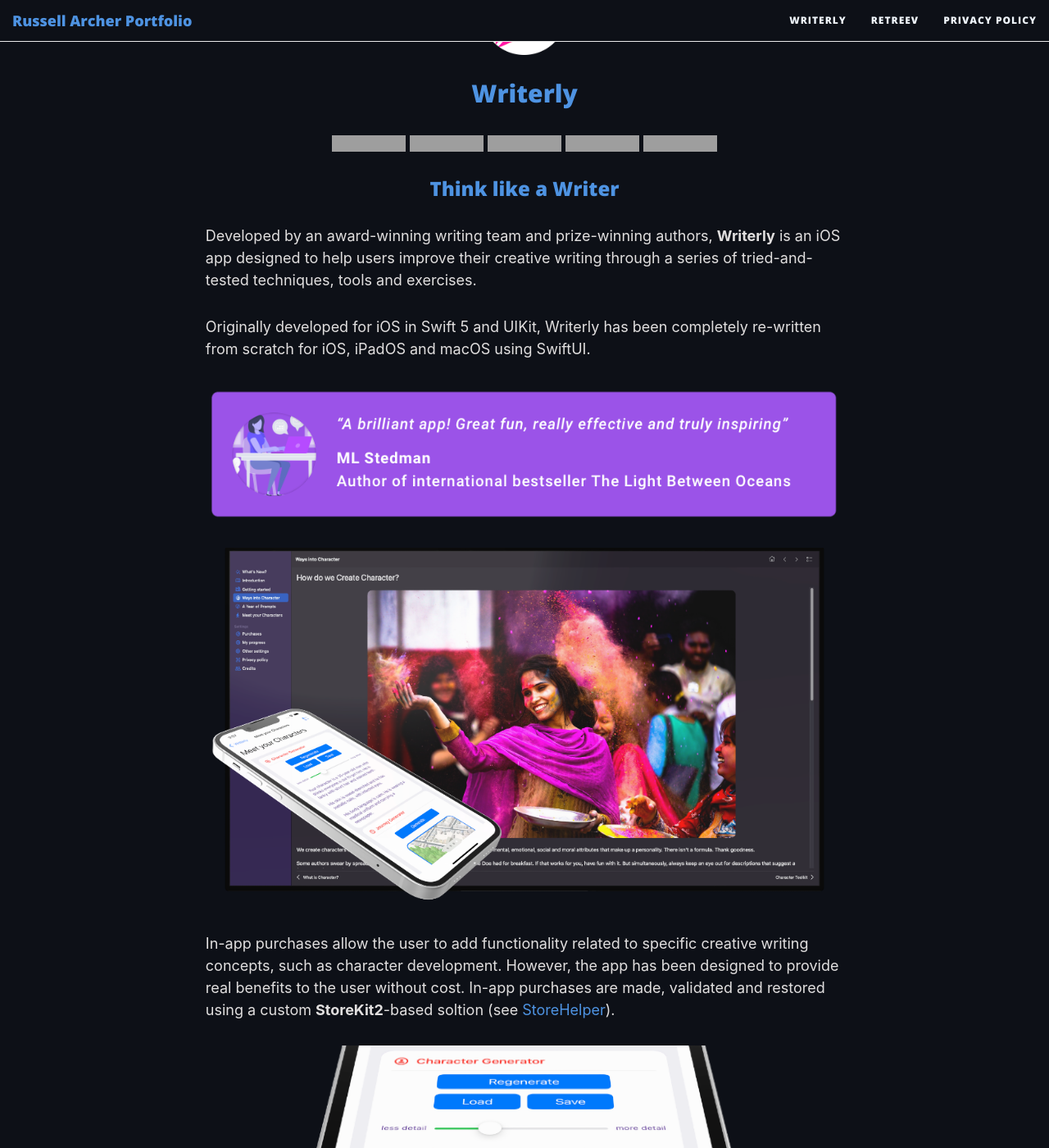
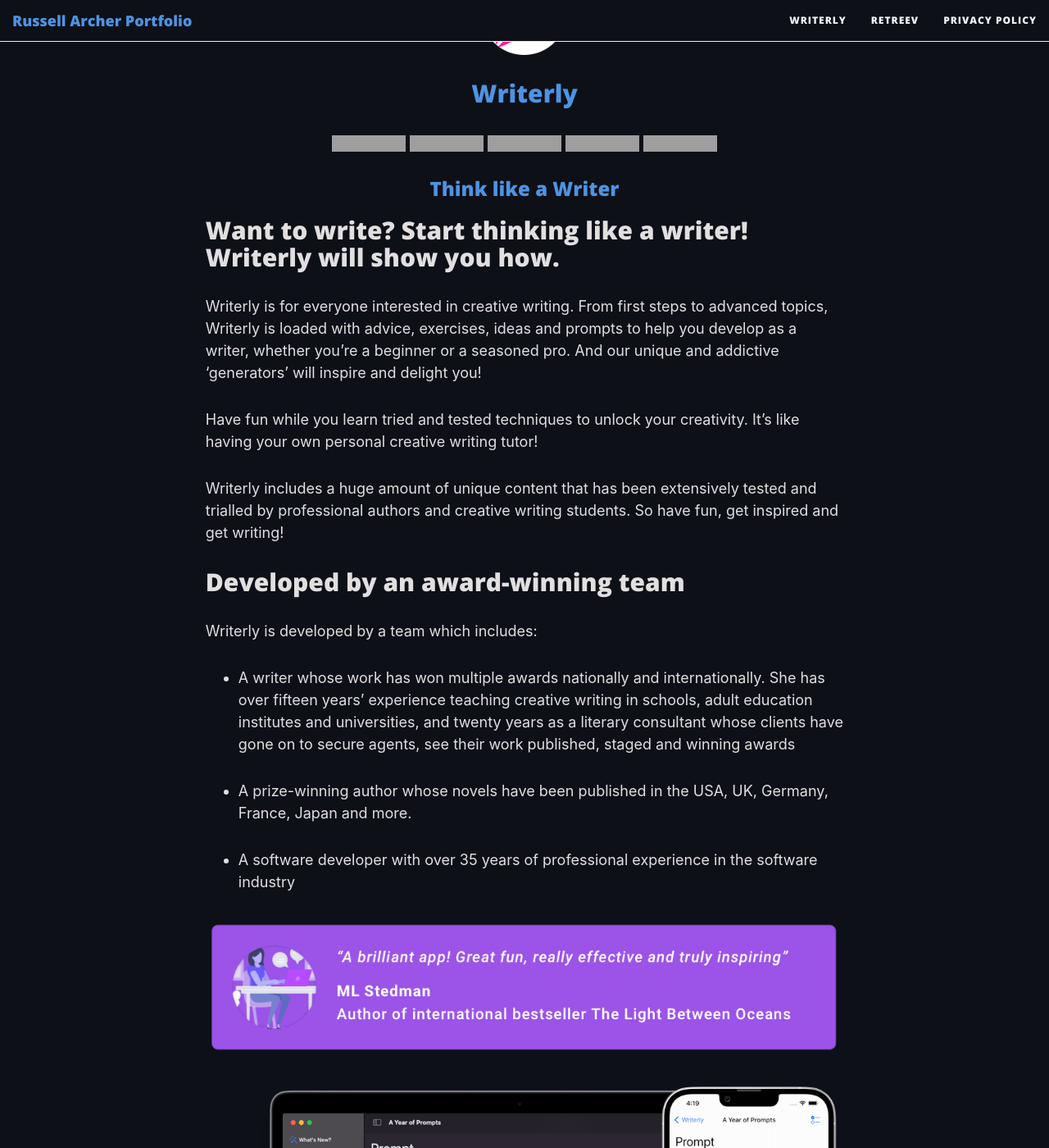
Before and after one commit to russell-archer/russell-archer.github.io, a Jekyll site: the page built from index.md, in a window 1280 px wide and 1400 px high, scrolled down 1280 px. Shown: the whole window at 82% size. Built offline with Jekyll 4.4.1, drawn with Linux system fonts in a browser that asks for light colours; nearby versions of some CDN libraries; some of the changed text lies outside the part shown; grey boxes are pictures that could not be loaded.

Commit message:
Updated index and artwork for writerly 2.2
Signed-off-by: Russell Archer <russell.archer@mac.com>

```diff
--- a/index.md
+++ b/index.md
@@ -6,7 +6,7 @@
 ---
 
 I'm a software developer based in London and Sevenoaks, UK, where I'm currently creating iOS and macOS apps with Swift, SwiftUI and UIKit.
-I have over 30 years experience in the industry in many different roles and with a range of technologies.
+I have over 35 years experience in the industry in many different roles and with a range of technologies.
 
 <p align="center">
     <img src="./img/designCons-2.png" />
@@ -63,10 +63,23 @@
     <a href="https://russell-archer.github.io/Writerly/">Think like a Writer</a>
 </h3>
 
-Developed by an award-winning writing team and prize-winning authors, **Writerly** is an iOS app designed to help users improve
-their creative writing through a series of tried-and-tested techniques, tools and exercises.
+## Want to write? Start thinking like a writer! Writerly will show you how.
 
-Originally developed for iOS in Swift 5 and UIKit, Writerly has been completely re-written from scratch for iOS, iPadOS and macOS using SwiftUI.
+Writerly is for everyone interested in creative writing. From first steps to advanced topics, Writerly is loaded with advice, exercises, ideas and prompts to help you develop as a writer, whether you’re a beginner or a seasoned pro. And our unique and addictive ‘generators’ will inspire and delight you!
+
+Have fun while you learn tried and tested techniques to unlock your creativity. It’s like having your own personal creative writing tutor!
+
+Writerly includes a huge amount of unique content that has been extensively tested and trialled by professional authors and creative writing students. So have fun, get inspired and get writing!
+
+## Developed by an award-winning team
+
+Writerly is developed by a team which includes:
+
+- A writer whose work has won multiple awards nationally and internationally. She has over fifteen years' experience teaching creative writing in schools, adult education institutes and universities, and twenty years as a literary consultant whose clients have gone on to secure agents, see their work published, staged and winning awards
+
+- A prize-winning author whose novels have been published in the USA, UK, Germany, France, Japan and more.
+
+- A software developer with over 35 years of professional experience in the software industry
 
 <p align="center">
     <a href="https://russell-archer.github.io/Writerly/">
@@ -80,15 +93,7 @@
     </a>
 </p>
 
-In-app purchases allow the user to add functionality related to specific creative writing concepts, such as character development.
-However, the app has been designed to provide real benefits to the user without cost. In-app purchases are made, validated and restored
-using a custom **StoreKit2**-based soltion (see <a href="https://github.com/russell-archer/StoreHelper">StoreHelper</a>).
-
-<p align="center">
-    <a href="https://russell-archer.github.io/Writerly/">
-        <img src="./img/mycDevicePromo1.png" />
-    </a>
-</p>
+Originally developed for iOS in Swift 5 and UIKit, Writerly has been completely re-written from scratch for iOS, iPadOS and macOS using **SwiftUI**.
 
 <hr />
 <p align="center">
@@ -126,9 +131,9 @@
 **Retreev** was developed in reponse to a simple, but common problem: how to *quickly and easily* request a ride home from a parent or friend
 and let them know exactly where you are!
 
-The app displays a map showing the user their current location and postal address. Tapping a contact zooms the map to show the
-location of both the user and the contact, as well as the distance between them. Tapping the "retreev" button generates an SMS
-message that includes a predefined (editable) message, the user's current location address and an *annotated* map showing the
+The app displays a map showing your current location and postal address. Tapping a contact zooms the map to show the
+location of both you and the contact, as well as the distance between you. Tapping the "retreev" button generates an SMS
+message that includes a predefined (editable) message, your current location address and an *annotated* map showing the
 location and distance.
 
 <p align="center">
```
Also changed, not shown: img/mac-device0.png.
